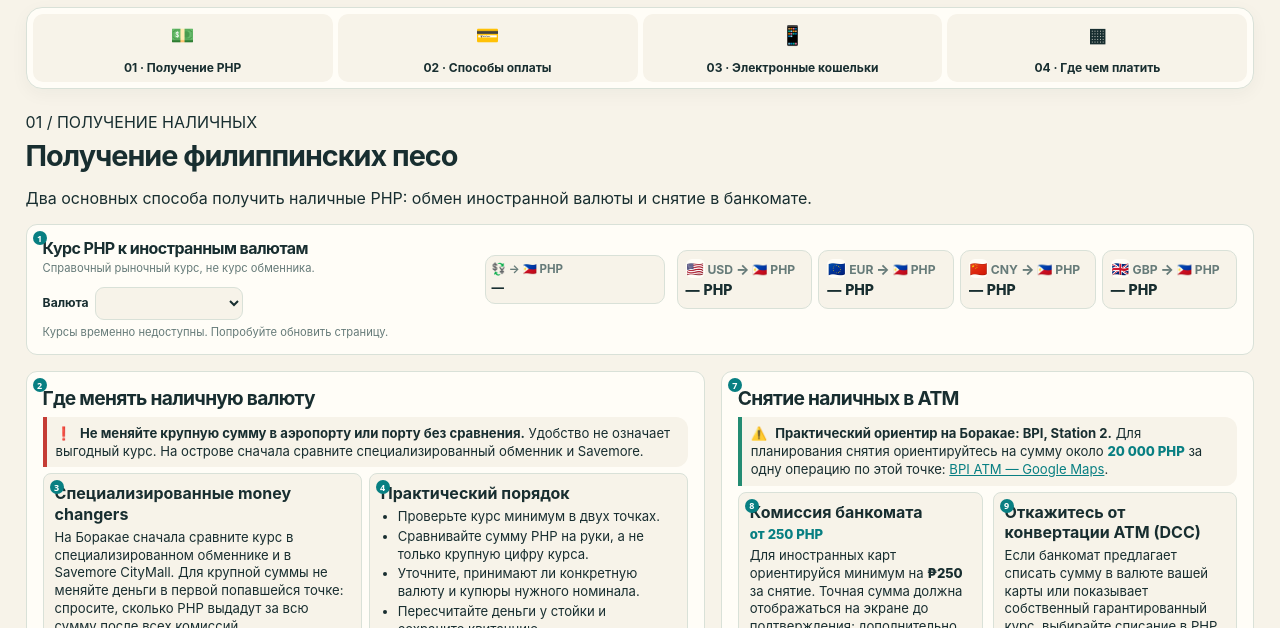
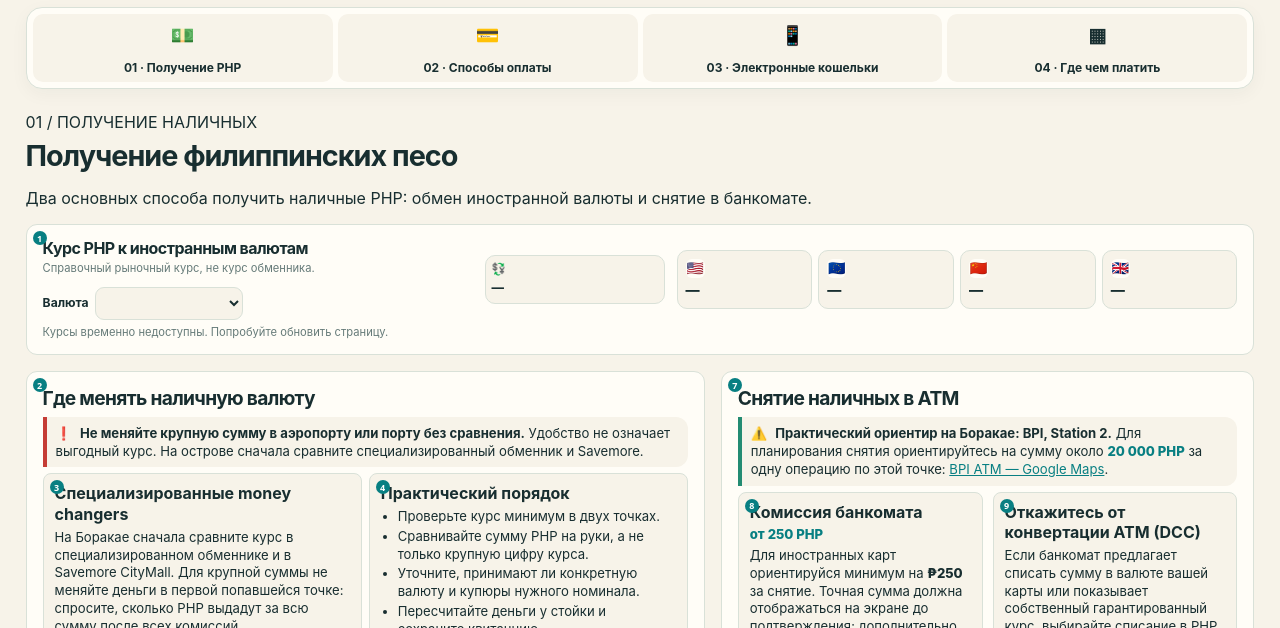
Before and after one commit to Guyabano-kun/PH, a plain HTML site: page currency.html in a window 1280 px wide. Shown: the part 172-800 px from the top of the page. Drawn offline with Linux system fonts and the light colour scheme; no server answers.

Commit message:
Simplify currency tiles to flag and rate only

```diff
--- a/currency.html
+++ b/currency.html
@@ -615,7 +615,7 @@ main{width:min(96vw,1840px);margin:22px auto 44px}
  let rates={},language=document.documentElement.lang==='en'?'en':'ru',currencyCodes=[];
  const decimals=c=>['JPY','KRW','IDR','VND'].includes(c)?4:2;
  const fmt=(v,c)=>new Intl.NumberFormat(language==='ru'?'ru-RU':'en-US',{minimumFractionDigits:decimals(c),maximumFractionDigits:decimals(c)}).format(v);
- function fillOptions(preferred){const available=currencyCodes.filter(c=>language!=='en'||c!=='RUB');select.innerHTML=available.map(c=>'<option value="'+c+'">'+(flags[c]||'💱')+' '+c+(names[c]?' · '+names[c]:'')+'</option>').join('');select.value=available.includes(preferred)?preferred:'USD'}function show(){const c=select.value,v=rates[c]?1/rates[c]:NaN;pair.textContent=(flags[c]||'💱')+' '+c+' → 🇵🇭 PHP';value.textContent=Number.isFinite(v)?fmt(v,c)+' PHP':'—';name.textContent=names[c]||c;try{sessionStorage.setItem('boracayFxCurrency',c)}catch(e){}}
+ function fillOptions(preferred){const available=currencyCodes.filter(c=>language!=='en'||c!=='RUB');select.innerHTML=available.map(c=>'<option value="'+c+'">'+(flags[c]||'💱')+' '+c+(names[c]?' · '+names[c]:'')+'</option>').join('');select.value=available.includes(preferred)?preferred:'USD'}function show(){const c=select.value,v=rates[c]?1/rates[c]:NaN;pair.textContent=flags[c]||'💱';value.textContent=Number.isFinite(v)?fmt(v,c):'—';name.textContent=names[c]||c;try{sessionStorage.setItem('boracayFxCurrency',c)}catch(e){}}
  select.addEventListener('change',show);
  async function load(){try{const r=await fetch('https://open.er-api.com/v6/latest/PHP',{cache:'no-store'});if(!r.ok)throw Error('HTTP '+r.status);const d=await r.json();if(d.result!=='success'||d.base_code!=='PHP'||!d.rates)throw Error('Invalid rate data');rates=d.rates;currencyCodes=Object.keys(rates).sort();let saved='USD';try{saved=sessionStorage.getItem('boracayFxCurrency')||'USD'}catch(e){}fillOptions(saved);show();renderQuickRates();const t=new Date(d.time_last_update_utc);updated.textContent=(language==='ru'?'Обновлено: ':'Updated: ')+t.toLocaleString(language==='ru'?'ru-RU':'en-US',{timeZone:'Asia/Manila',dateStyle:'medium',timeStyle:'short'})+' · PHT'}catch(e){updated.textContent=language==='ru'?'Курсы временно недоступны. Попробуйте обновить страницу.':'Rates temporarily unavailable. Please reload the page.'}}
  function renderQuickRates(){
@@ -627,7 +627,7 @@ main{width:min(96vw,1840px);margin:22px auto 44px}
   count=Math.max(1,Math.min(key.length,Math.floor((available+6)/118)));
  }
  ratesEl.style.setProperty('--rate-count',String(count));
- ratesEl.innerHTML=key.slice(0,count).map(c=>'<div class="rate"><strong><span class="currency-flag">'+(flags[c]||'💱')+'</span> '+c+' <span class="pair-arrow">→</span> 🇵🇭 PHP</strong><span>'+(rates[c]?fmt(1/rates[c],c):'—')+' PHP</span></div>').join('');
+ ratesEl.innerHTML=key.slice(0,count).map(c=>'<div class="rate"><strong><span class="currency-flag">'+(flags[c]||'💱')+'</span></strong><span>'+(rates[c]?fmt(1/rates[c],c):'—')+'</span></div>').join('');
  }window.phCurrencyRefreshLanguage=()=>{const current=select.value;fillOptions(current);show();renderQuickRates();if(updated.textContent&&updated.textContent!=='—')updated.textContent=updated.textContent.replace(/^Обновлено:/,'Updated:').replace(/^Updated:/,'Обновлено:')};
  document.querySelectorAll('.nav-brands img,.sm-nav-logo,.brand-logo,.card-brands img,.sm-official-logo').forEach(img=>{const fallback=()=>{if(img.dataset.fallback)return;img.dataset.fallback='1';img.style.display='none';const label=document.createElement('span');label.className='logo-fallback';label.textContent=img.alt||'Logo';img.insertAdjacentElement('afterend',label)};img.addEventListener('error',fallback,{once:true});if(img.complete&&img.naturalWidth===0)fallback()});
  const fxRates=document.querySelector('#fx-rates .rates');
```
